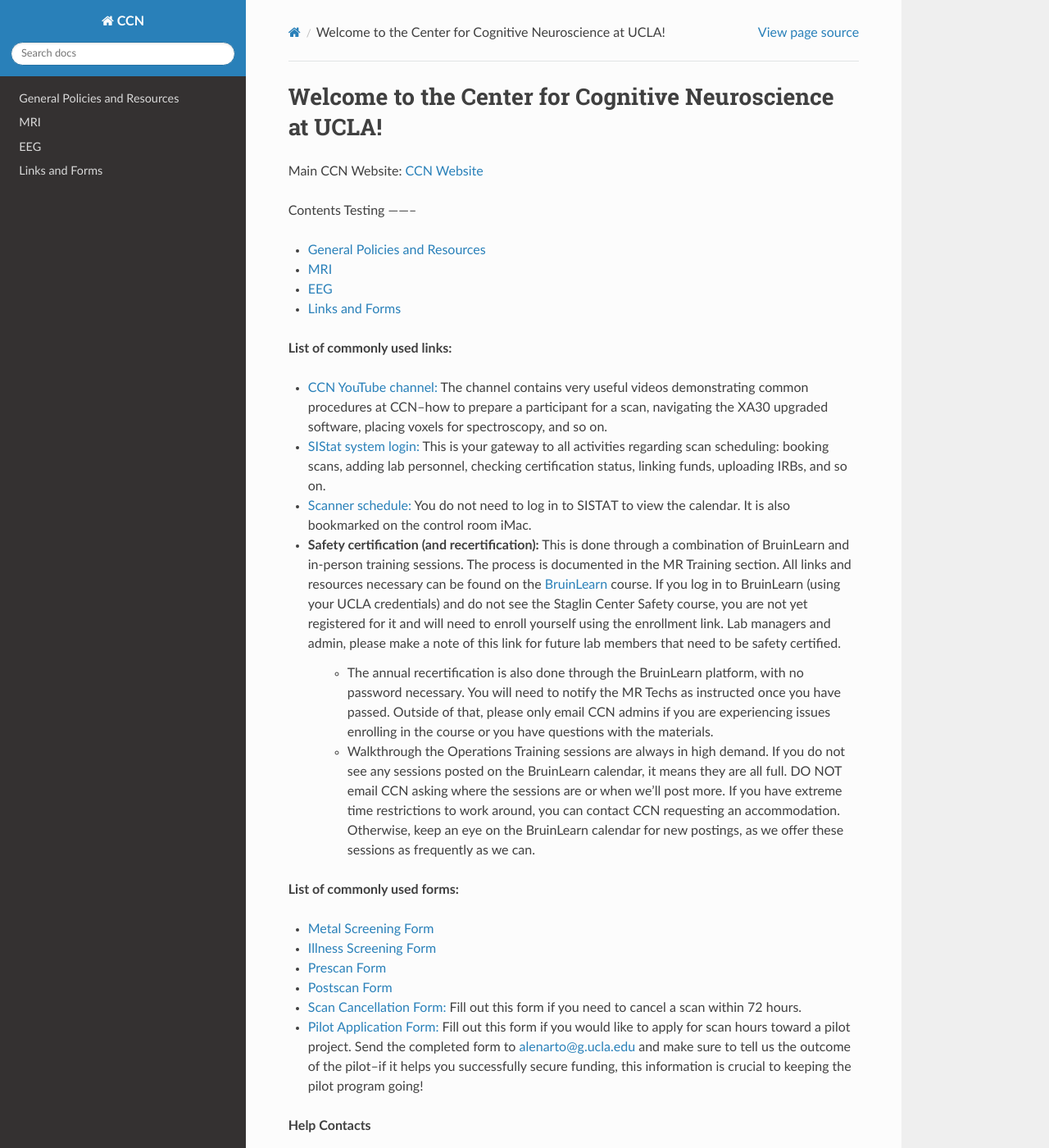
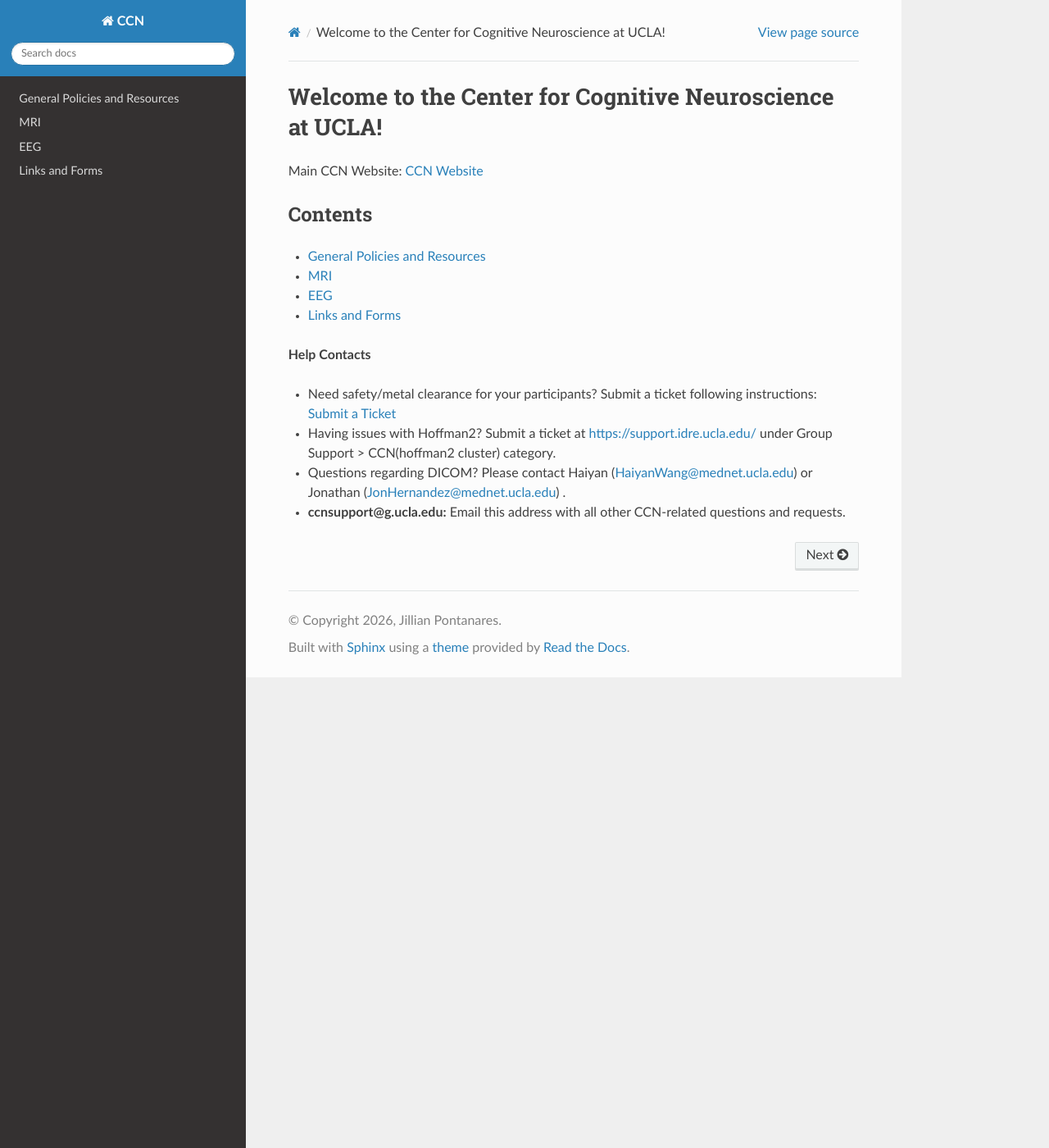
Before and after one commit to CCN-Support/CCN_Wiki, a Sphinx documentation site: the page built from docs/source/index.rst, in a window 1280 px wide and 1400 px high. Shown: the whole window at 82% size. Built offline with Sphinx 7.4.7 and the Read the Docs theme 3.1.0, drawn with Linux system fonts in a browser that asks for light colours.

Commit message:
Update index.rst

```diff
--- a/docs/source/index.rst
+++ b/docs/source/index.rst
@@ -4,7 +4,6 @@ Welcome to the Center for Cognitive Neuroscience at UCLA!
 Main CCN Website: `CCN Website <https://staglincenterforcogneuro.semel.ucla.edu/>`_
 
 Contents
-Testing
 --------
 
 .. toctree::
@@ -15,25 +14,6 @@ Testing
    eeg
    links-and-forms
 
-**List of commonly used links:**
-
-- `CCN YouTube channel: <https://www.youtube.com/@uclastaglincenterforcognit4262/videos/>`_ The channel contains very useful videos demonstrating common procedures at CCN--how to prepare a participant for a scan, navigating the XA30 upgraded software, placing voxels for spectroscopy, and so on.
-- `SIStat system login: <https://www.sistat.ucla.edu/CCNSAS/ShowCalendar.asp#/>`_ This is your gateway to all activities regarding scan scheduling: booking scans, adding lab personnel, checking certification status, linking funds, uploading IRBs, and so on.
-- `Scanner schedule: <https://www.sistat.ucla.edu/CCNSAS/login.asp/>`_ You do not need to log in to SISTAT to view the calendar. It is also bookmarked on the control room iMac.
-- **Safety certification (and recertification):** This is done through a combination of BruinLearn and in-person training sessions. The process is documented in the MR Training section. All links and resources necessary can be found on the `BruinLearn <https://bruinlearn.ucla.edu/>`_ course. If you log in to BruinLearn (using your UCLA credentials) and do not see the Staglin Center Safety course, you are not yet registered for it and will need to enroll yourself using the enrollment link. Lab managers and admin, please make a note of this link for future lab members that need to be safety certified.
-
-   - The annual recertification is also done through the BruinLearn platform, with no password necessary. You will need to notify the MR Techs as instructed once you have passed. Outside of that, please only email CCN admins if you are experiencing issues enrolling in the course or you have questions with the materials.
-   - Walkthrough the Operations Training sessions are always in high demand. If you do not see any sessions posted on the BruinLearn calendar, it means they are all full. DO NOT email CCN asking where the sessions are or when we'll post more. If you have extreme time restrictions to work around, you can contact CCN requesting an accommodation. Otherwise, keep an eye on the BruinLearn calendar for new postings, as we offer these sessions as frequently as we can.
-
-**List of commonly used forms:**
-
-- `Metal Screening Form <https://drive.google.com/file/d/1aUwmgXoij_czd8YktXmo0yDLjpqbuUpm/view?usp=sharing/>`_
-- `Illness Screening Form <https://drive.google.com/file/d/1kXsq_b25apk08NTTJ82GWX4adjsyz_iq/view?usp=sharing/>`_
-- `Prescan Form <https://uclahs.az1.qualtrics.com/jfe/form/SV_6tI8o3SvorTot9k/>`_
-- `Postscan Form <https://uclahs.az1.qualtrics.com/jfe/form/SV_3BQesXgv9K8kgPc/>`_
-- `Scan Cancellation Form: <https://forms.gle/E9uzNYDZheAqihce7/>`_ Fill out this form if you need to cancel a scan within 72 hours.
-- `Pilot Application Form: <hhttps://drive.google.com/file/d/1rhfezXO3QP4pV5yjUnNmI8LNkjw7EqS9/view?usp=drive_link/>`_ Fill out this form if you would like to apply for scan hours toward a pilot project. Send the completed form to alenarto@g.ucla.edu and make sure to tell us the outcome of the pilot--if it helps you successfully secure funding, this information is crucial to keeping the pilot program going!
-
 **Help Contacts**
 
 - Need safety/metal clearance for your participants? Submit a ticket following instructions: `Submit a Ticket <https://docs.google.com/document/d/13g-DVRauCgZAkScw0D5j03cCPeCiu2Fi/edit/>`_
```
